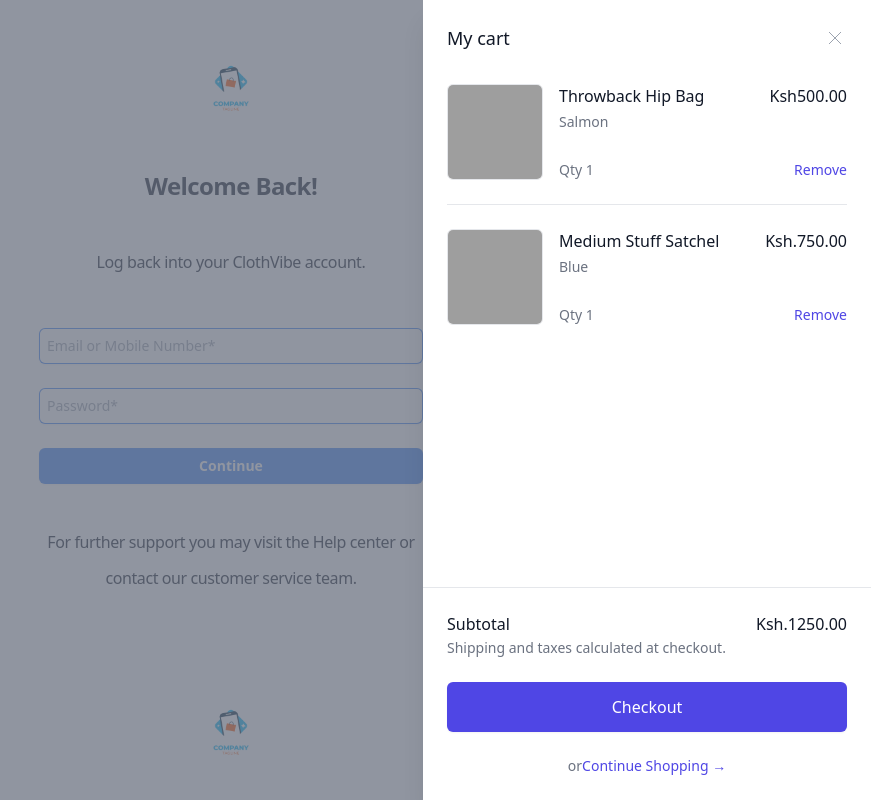
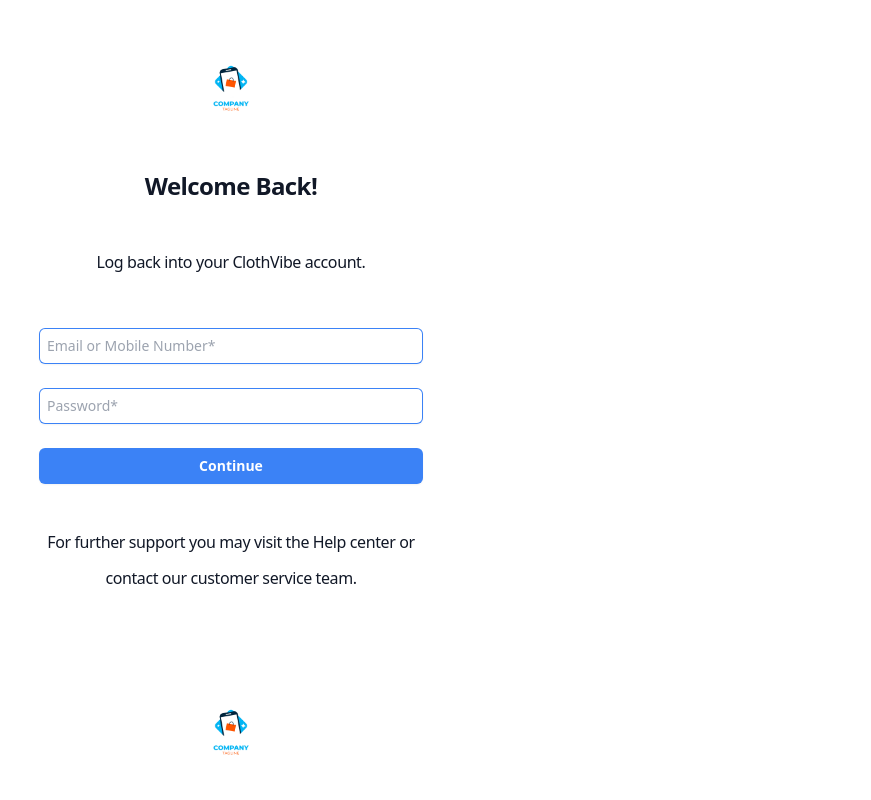
Before and after one commit to carlos-ai-bit/ClothVibe, a React (Vite) app: page / in a window 1280 px wide. Shown: the top 800 px of the page, without its empty margins (409-1280 px from the left). Built offline with nearby package versions, Linux system fonts and the light colour scheme; grey boxes are pictures that could not be loaded; the HTML template or start-up script is replaced by a standard one.

Commit message:
Merge remote-tracking branch 'origin' into foots-jean

```diff
--- a/src/App.jsx
+++ b/src/App.jsx
@@ -3,7 +3,7 @@ import "./App.css";
 import Footer from "./Components/Footer";
 import Loginpage from "./Components/Loginpage";
 import Signupage from "./Components/Signupage";
-import AddCart from "./Components/AddCart";
+// import AddCart from "./Components/AddCart";
 import { Route, Routes } from "react-router-dom";
 import Shoes from "./Components/Shoes";
 import Sweaters from "./Components/Sweaters";
@@ -15,11 +15,12 @@ import UnderWear from "./Components/UnderWear";
 function App() {
   return (
     <>
-      <AddCart/>
+      {/* <AddCart/>  */}
       { <Loginpage/>}
        {<Signupage/>}
 
       {<Footer />}
+
       <Routes>
          <Route exact path="/" element={<HomePage />} />
         <Route exact path="/all" element={<All />} />
--- a/src/Components/Footer.jsx
+++ b/src/Components/Footer.jsx
@@ -42,6 +42,7 @@ function Footer() {
           type="text"
           className="bg--30 border border-gray-300 text-black-200 text-sm rounded-full  p-2 shadow  dark:border-gray-600  dark:focus:ring-blue-500 dark:focus:border-blue-500"
           placeholder="Enter Your Email"
+          required
         />
         <button
           type="submit"
```
